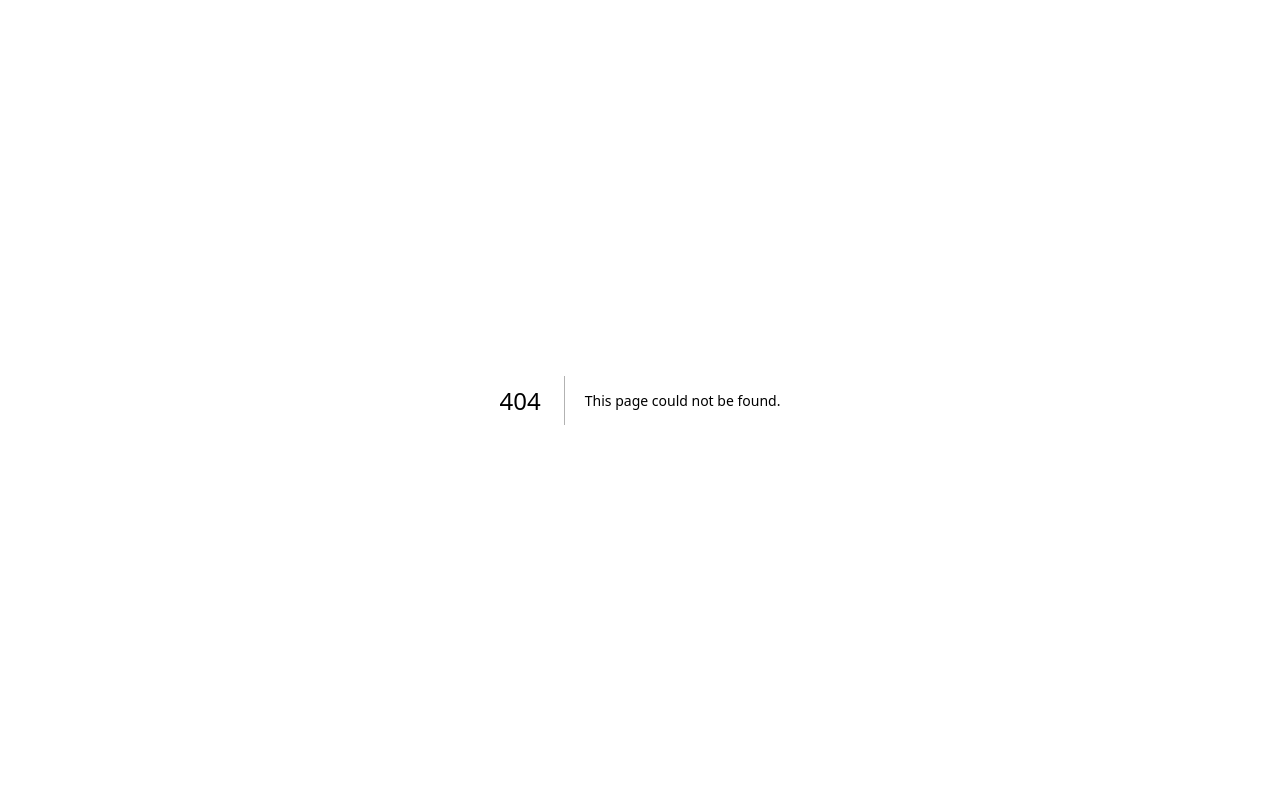
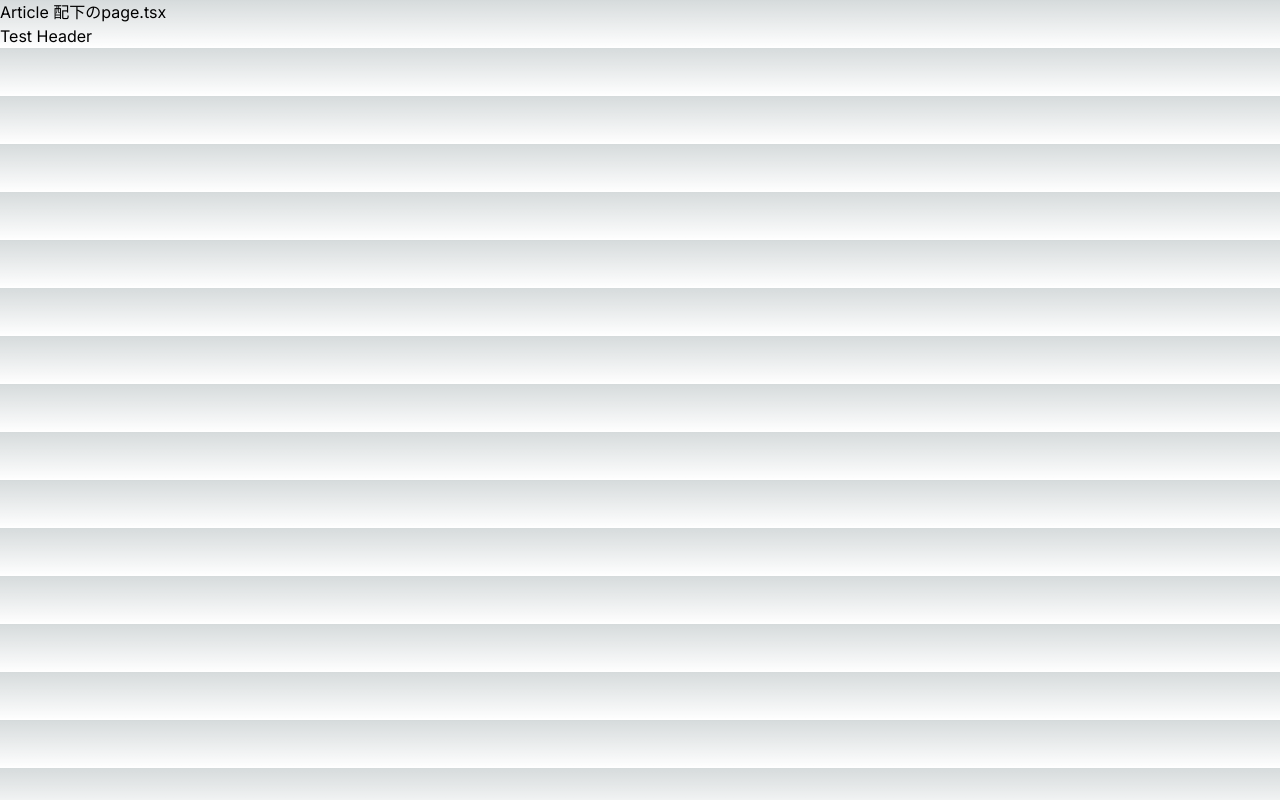
Before and after one commit to otake-shol/Next.js-practice, a Next.js app in the folder next.js14-practice-by-udemy/: page /articles in a window 1280 px wide. Before the commit this address had no page. Built offline with nearby package versions, Linux system fonts and the light colour scheme.

Commit message:
テンプレートをいじって動かしてみる

```diff
--- /dev/null
+++ b/next.js14-practice-by-udemy/src/app/articles/page.tsx
@@ -0,0 +1,7 @@
+import React from "react";
+
+const page = () => {
+  return <div>Article 配下のpage.tsx</div>;
+};
+
+export default page;
--- a/next.js14-practice-by-udemy/src/app/layout.tsx
+++ b/next.js14-practice-by-udemy/src/app/layout.tsx
@@ -5,7 +5,7 @@
 const inter = Inter({ subsets: ["latin"] });
 
 export const metadata: Metadata = {
-  title: "Create Next App",
+  title: "Next.js 13 practice",
   description: "Generated by create next app",
 };
 
@@ -15,8 +15,11 @@
   children: React.ReactNode;
 }>) {
   return (
-    <html lang="en">
-      <body className={inter.className}>{children}</body>
+    <html lang="ja">
+      <body className={inter.className}>
+        {children}
+        <header>Test Header</header>
+      </body>
     </html>
   );
 }
```
